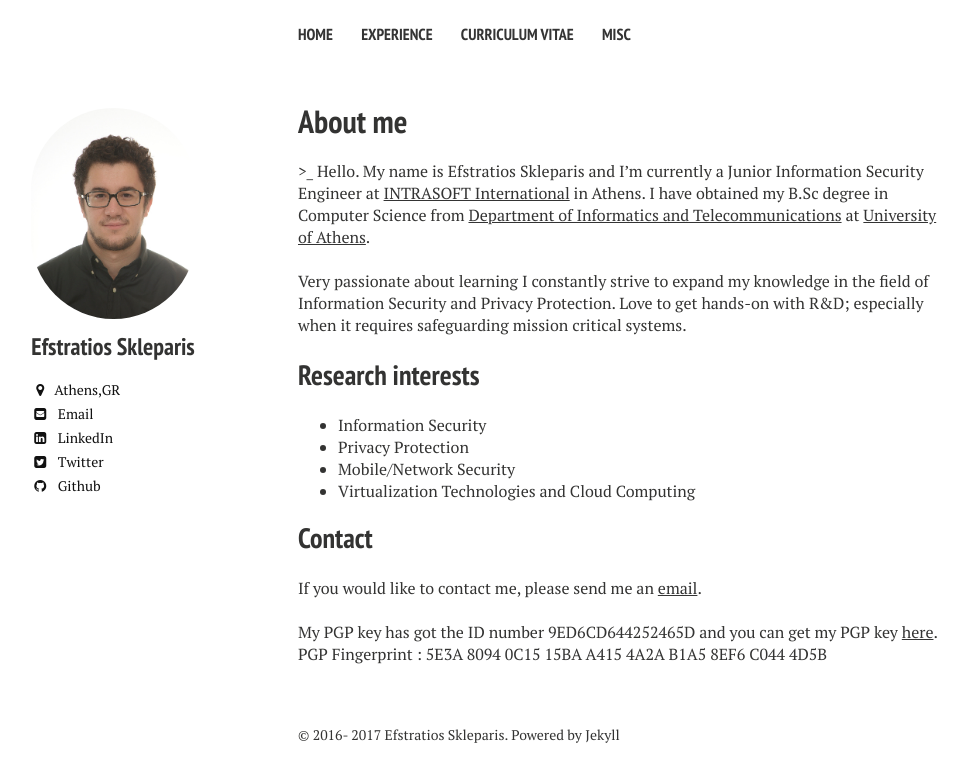
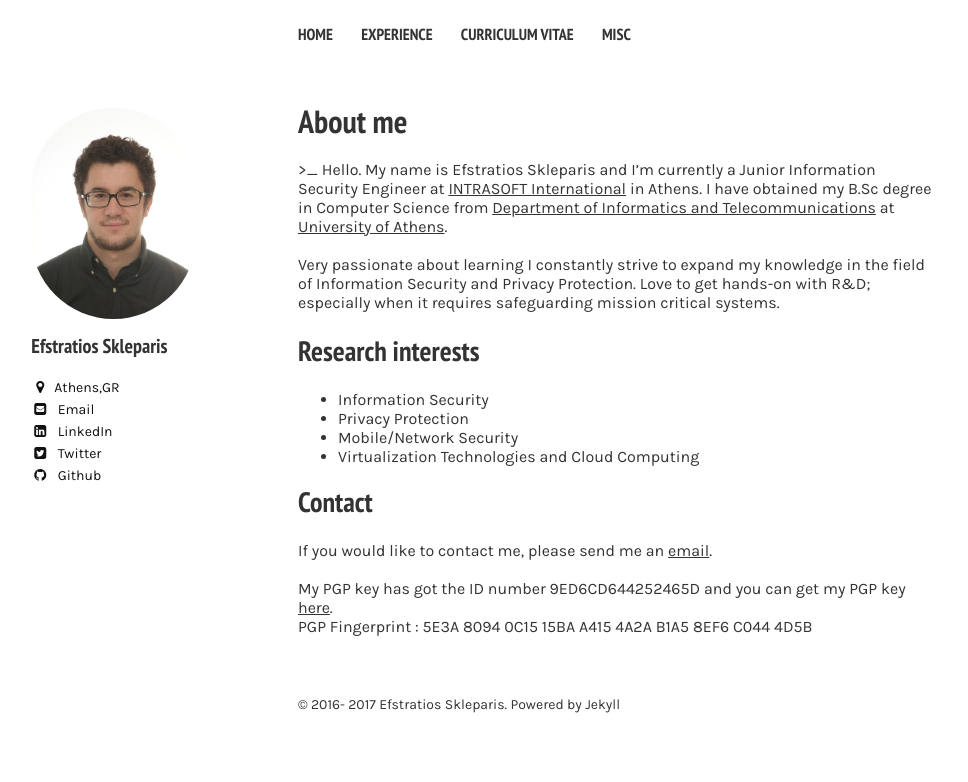
Before and after one commit to efstratios/efstratios.github.io, a Jekyll site: the page built from index.md, in a window 1280 px wide. Shown: the top 782 px of the page, without its empty margins (22-990 px from the left). Built offline with Jekyll 4.4.1, drawn with Linux system fonts in a browser that asks for light colours; nearby versions of some CDN libraries.

Commit message:
new fonts

```diff
--- a/_includes/_head.html
+++ b/_includes/_head.html
@@ -35,7 +35,8 @@
 <!-- Modernizr -->
 <script src="{{ site.url }}/assets/js/vendor/modernizr-2.7.1.custom.min.js"></script>
 
-<link href='//fonts.googleapis.com/css?family=PT+Sans+Narrow:400,700%7CPT+Serif:400,700,400italic' rel='stylesheet' type='text/css'>
+<link href="https://fonts.googleapis.com/css?family=PT+Sans+Narrow:400,700%7CKarla:400,700,700i" rel="stylesheet">
+
 
 <!-- Icons -->
 <!-- 16x16 -->
--- a/_sass/typography.scss
+++ b/_sass/typography.scss
@@ -16,7 +16,7 @@ h2 {
 	@include font-size(28);
 }
 h3 {
-	@include font-size(24);
+	@include font-size(20);
 }
 h4 {
 	@include font-size(18);
--- a/_sass/variables.scss
+++ b/_sass/variables.scss
@@ -9,8 +9,9 @@
 $doc-font-size: 16;
 $doc-line-height: 26;
 $paragraph-indent: true !default;
-$base-font: 'PT Serif', serif;
+$base-font: 'Karla', sans-serif;
 $heading-font: 'PT Sans Narrow', sans-serif;
+/* $heading-font: 'PT Sans Narrow', sans-serif; */
 $code-font: Monaco, "Courier New", "DejaVu Sans Mono", "Bitstream Vera Sans Mono", monospace;
 $alt-font: $base-font;
 
```
